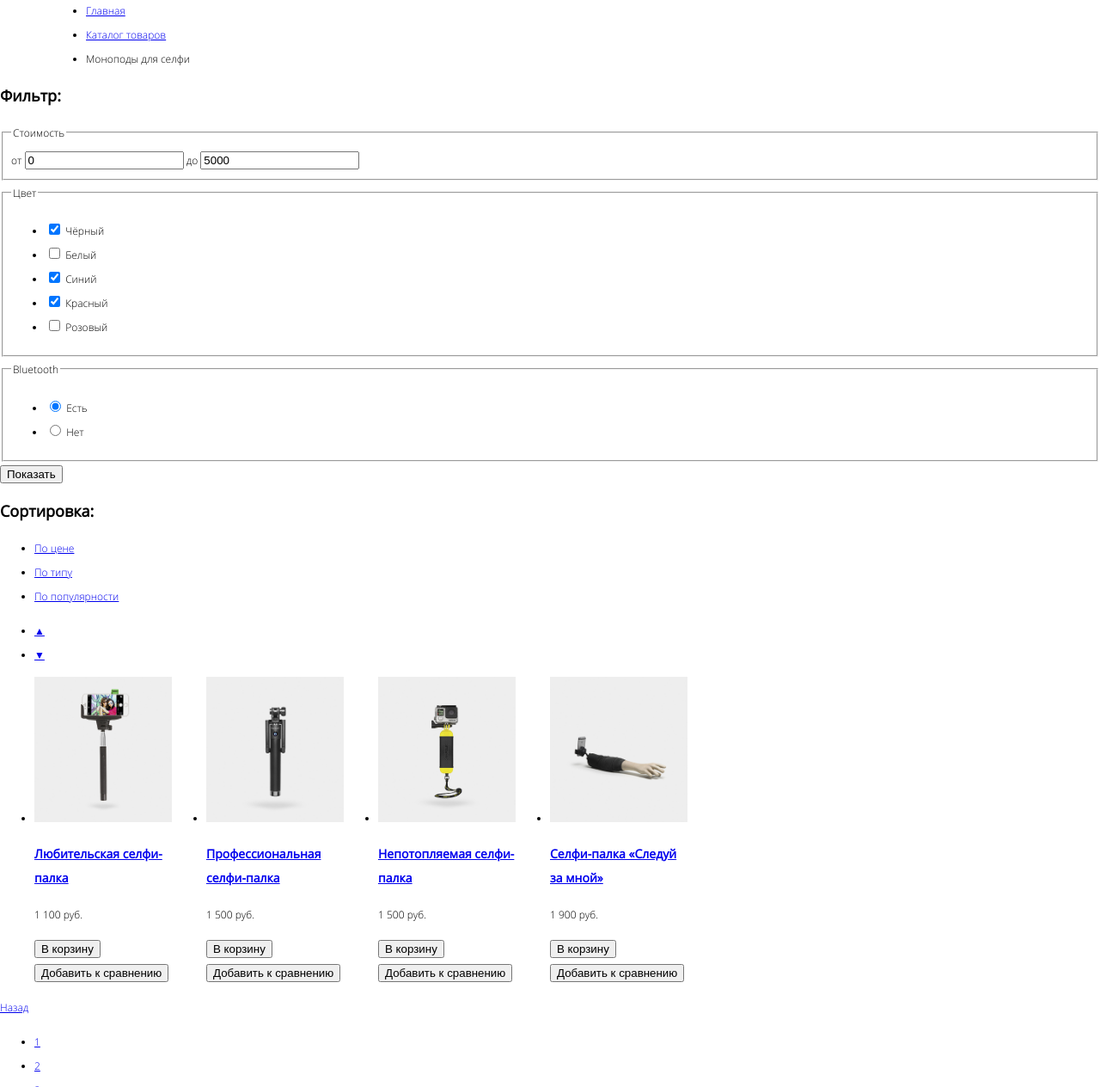
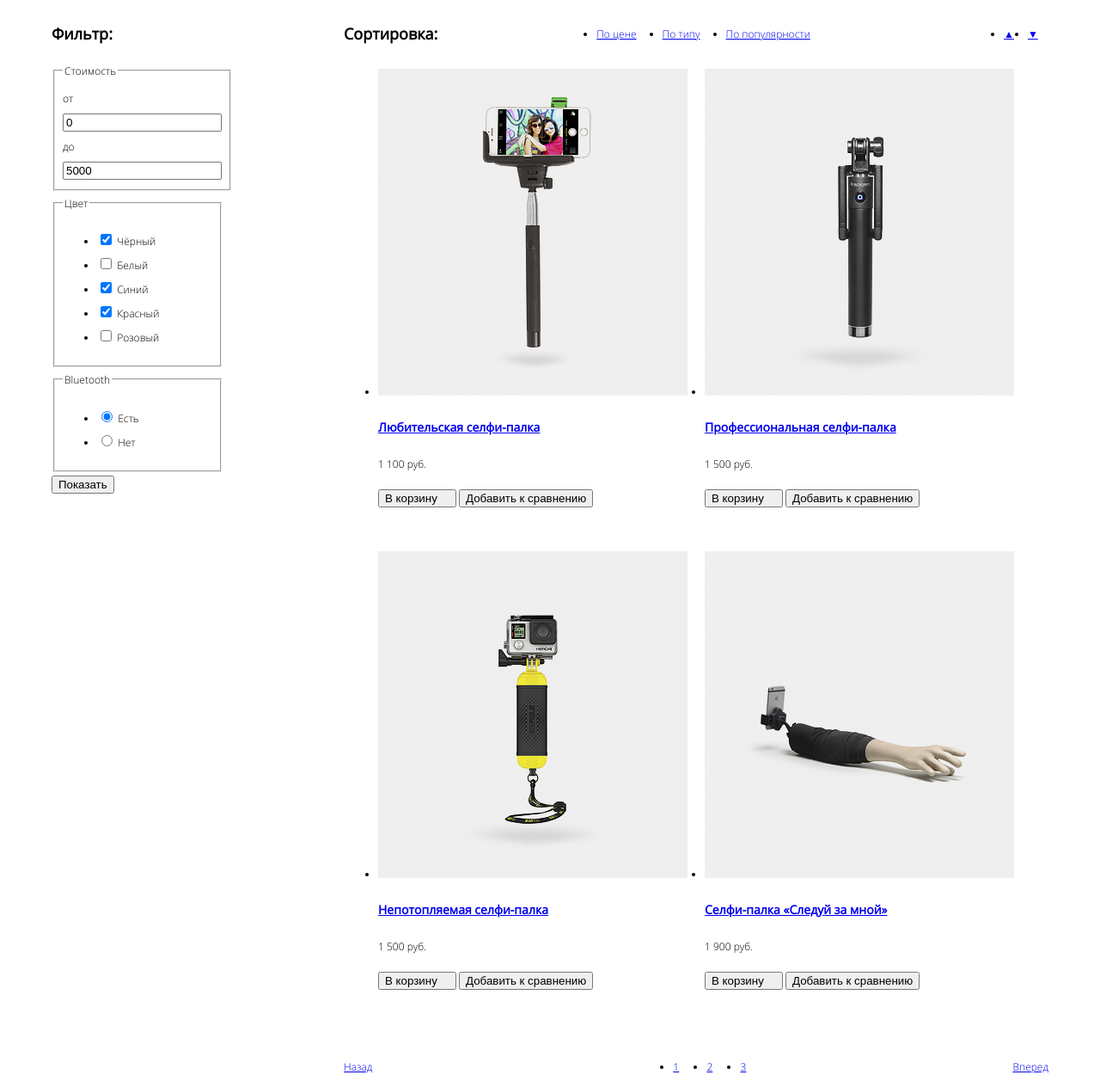
Before and after one commit to mlShvets/Device, a website: page source/catalog.html in a window 1280 px wide. Shown: the part 310-1574 px from the top of the page at 86% size. Drawn offline with nearby package versions, Linux system fonts and the light colour scheme; files that its build step writes are made by us from their sources.

Commit message:
Сетка страницы каталога

```diff
--- a/source/catalog.html
+++ b/source/catalog.html
@@ -118,10 +118,10 @@
         </li>
       </ul>
     </div>
-    <div class="catalog">
+    <div class="catalog container">
       <section class="catalog__filter filter">
         <h2 class="filter__title">Фильтр:</h2>
-        <form class="filter__form form" action="https://echo.htmlacademy.ru/" method="GET">
+        <form class="filter__form form container" action="https://echo.htmlacademy.ru/" method="GET">
           <fieldset class="form__fieldset">
             <legend class="form__legend">Стоимость</legend>
             <div class="form__range range">
@@ -187,15 +187,15 @@
       <section class="catalog__products">
         <div class="sort">
           <h2 class="sort__title">Сортировка:</h2>
-          <ul class="sort__types types">
-            <li class="types__item">
-              <a class="types__link types__current" href="#">По цене</a>
-            </li>
-            <li class="types__item">
-              <a class="types__link" href="#">По типу</a>
+          <ul class="sort__types">
+            <li class="sort__item">
+              <a class="sort__link sort__link--current" href="#">По цене</a>
             </li>
             <li class="sort__item">
-              <a class="types__link" href="#">По популярности</a>
+              <a class="sort__link" href="#">По типу</a>
+            </li>
+            <li class="sort__item">
+              <a class="sort__link" href="#">По популярности</a>
             </li>
           </ul>
           <ul class="sort__btn sort-btn">
--- /dev/null
+++ b/source/less/blocks/bread-crumbs.less
@@ -0,0 +1,7 @@
+.bread-crumbs {
+  display: flex;
+}
+
+.bread-crumbs__item:not(:last-of-type) {
+  padding-right: 40px;
+}
--- /dev/null
+++ b/source/less/blocks/catalog.less
@@ -0,0 +1,8 @@
+.catalog {
+  display: grid;
+  grid-template-columns: 268px 1fr;
+}
+
+.catalog__products {
+  padding-left: 72px;
+}
--- /dev/null
+++ b/source/less/blocks/form.less
@@ -0,0 +1,4 @@
+.form {
+  padding-right: 68px;
+  width: 200px;
+}
--- /dev/null
+++ b/source/less/blocks/pagination.less
@@ -0,0 +1,11 @@
+.pagination {
+  display: flex;
+  align-items: center;
+  justify-content: space-between;
+}
+
+.pagination__list {
+  display: flex;
+  justify-content: space-between;
+  min-width: 85px;
+}
--- /dev/null
+++ b/source/less/blocks/products-type.less
@@ -0,0 +1,6 @@
+.products-type__list {
+  display: grid;
+  grid-template-columns: repeat(6, 160px);
+  grid-column-gap: 40px;
+  grid-row-gap: 20px;
+}
--- a/source/less/blocks/products.less
+++ b/source/less/blocks/products.less
@@ -1,6 +1,14 @@
 .products__list {
-  display: grid;
-  grid-template-columns: repeat(6, 160px);
-  grid-column-gap: 40px;
-  grid-row-gap: 20px;
+  display: flex;
+  flex-wrap: wrap;
+
+  :not(:nth-child(2n)) {
+    padding-right: 20px;
+  }
 }
+
+.products__item {
+  width: 360px;
+  min-height: 455px;
+  padding-bottom: 48px;
+}
--- /dev/null
+++ b/source/less/blocks/sort-btn.less
@@ -0,0 +1,11 @@
+.sort-btn {
+  display: flex;
+  min-width: 52px;
+  flex-wrap: wrap;
+}
+
+.sort-btn__item {
+  &:not(:last-of-type) {
+    padding-right: 16px;
+  }
+}
--- /dev/null
+++ b/source/less/blocks/sort.less
@@ -0,0 +1,18 @@
+.sort {
+  display: flex;
+  min-width: 616px;
+  justify-content: space-between;
+  align-items: center;
+}
+
+.sort__types {
+  display: flex;
+  min-width: 289px;
+  flex-wrap: wrap;
+}
+
+.sort__item {
+  &:not(:last-of-type) {
+    padding-right: 30px;
+  }
+}
--- a/source/less/blocks/user-menu.less
+++ b/source/less/blocks/user-menu.less
@@ -1,6 +1,13 @@
 .user-menu {
   display: grid;
   grid-template-columns: 250px 250px;
+}
+
+.user-menu__list {
+  display: flex;
+  min-width: 224px;
+  align-items: center;
+  justify-content: flex-end;
 }
 
 .user-menu__action {
--- a/source/less/style.less
+++ b/source/less/style.less
@@ -9,8 +9,15 @@
 @import "blocks/dropdown-menu.less";
 @import "blocks/promo-slider.less";
 @import "blocks/specification.less";
-@import "blocks/products.less";
+@import "blocks/products-type.less";
 @import "blocks/services.less";
 @import "blocks/manufacturers.less";
 @import "blocks/main-description.less";
 @import "blocks/page-footer.less";
+@import "blocks/bread-crumbs.less";
+@import "blocks/catalog.less";
+@import "blocks/form.less";
+@import "blocks/sort.less";
+@import "blocks/sort-btn.less";
+@import "blocks/products.less";
+@import "blocks/pagination.less";
```
Also changed, not shown: source/index.html (+20 -20 lines).
